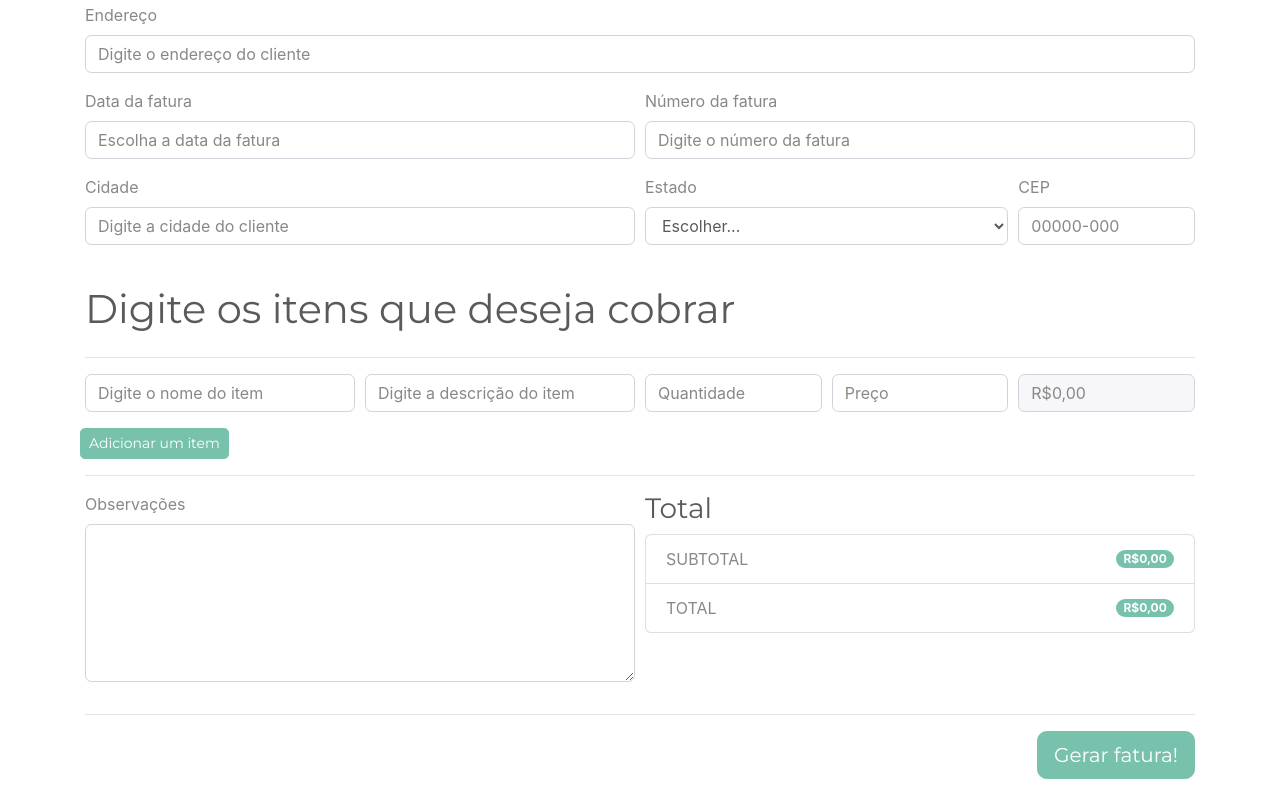
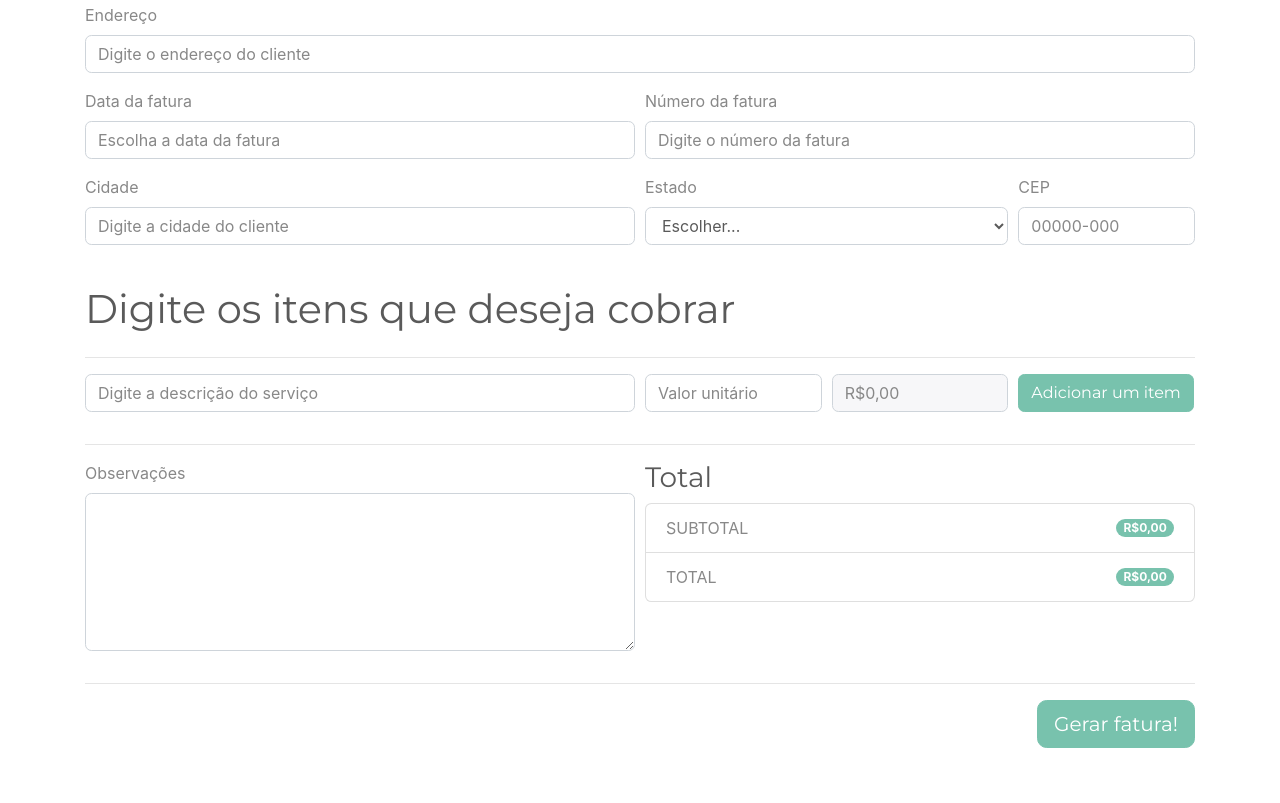
Before and after one commit to michellhornung/faturas-rentcar-v1, a website: page index.html in a window 1280 px wide. Shown: the part 623-1426 px from the top of the page. After the commit the page ends 1395 px from the top, so only its background shows below. Drawn offline with Linux system fonts and the light colour scheme.

Commit message:
Input fields altered as per client request.

```diff
--- a/index.html
+++ b/index.html
@@ -224,22 +224,18 @@
     <!-- Form items a cobrar -->
     <form>
       <div class="form-row">
-        <div class="form-group col-md-3">
-          <input type="text" class="form-control" id="item" placeholder="Digite o nome do item">
-        </div>
-        <div class="form-group col-md-3">
-          <input type="text" class="form-control" id="descricaoItem" placeholder="Digite a descrição do item">
+        <div class="form-group col-md-6">
+          <input type="text" class="form-control" id="descricaoServico" placeholder="Digite a descrição do serviço">
         </div>
         <div class="form-group col-md-2">
-          <input type="number" class="form-control" id="quantidadeItem" placeholder="Quantidade">
-        </div>
-        <div class="form-group col-md-2">
-          <input type="number" class="form-control" id="precoItem" placeholder="Preço">
+          <input type="number" class="form-control" id="valorItem" placeholder="Valor unitário">
         </div>
         <div class="form-group col-md-2">
           <input type="number" class="form-control" id="valorItem" placeholder="R$0,00" readonly>
         </div>
-        <button type="button" class="btn btn-primary btn-sm">Adicionar um item</button>
+        <div class="form-group col-md-2">
+          <button type="button" class="btn btn-primary">Adicionar um item</button>
+        </div>
       </div>
     </form>
 
```
